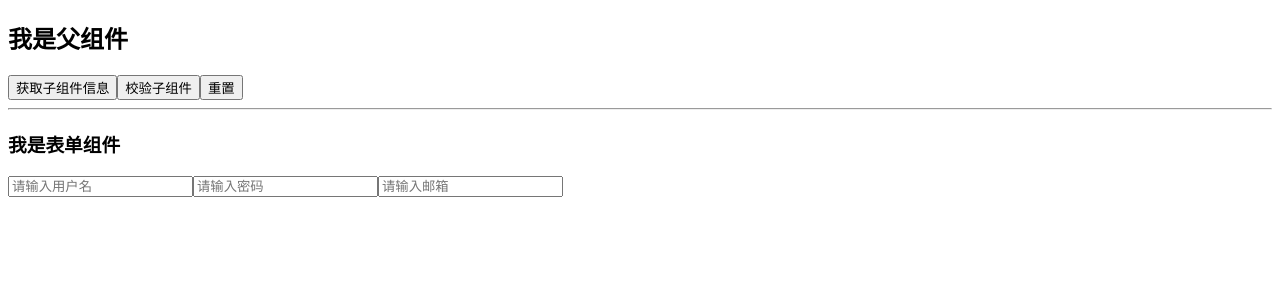
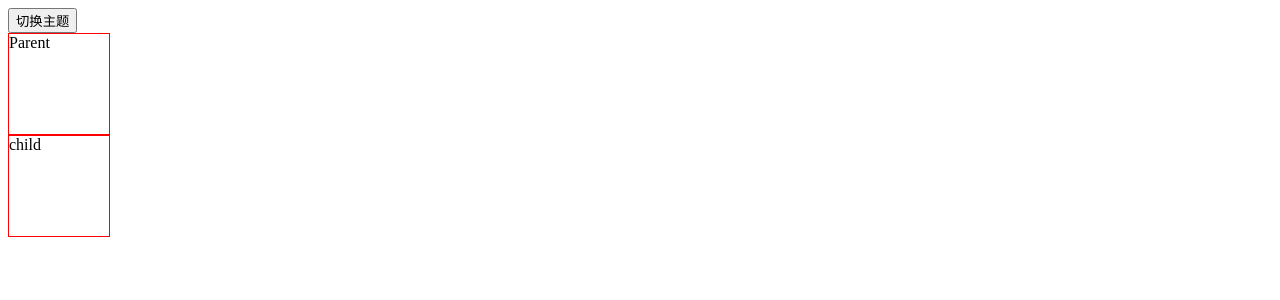
Before and after one commit to XavierElco/JS-Learn, a React (Vite) app in the folder react/react-basic/react-demo/: page / in a window 1280 px wide. Shown: the top 300 px of the page. Built offline with nearby package versions, Linux system fonts and the light colour scheme.

Commit message:
useContext

```diff
--- a/react/react-basic/react-demo/src/App.tsx
+++ b/react/react-basic/react-demo/src/App.tsx
@@ -1,70 +1,54 @@
-import React, { useRef, useState, useImperativeHandle } from 'react';
-
-interface ChildRef {
-  name: string
-  validate: () => string | true
-  reset: () => void
+import React, { useContext, useState } from 'react';
+const ThemeContext = React.createContext<ThemeContextType>({} as ThemeContextType);
+interface ThemeContextType {
+  theme: string;
+  setTheme: (theme: string) => void;
 }
 
-const Child = ({ ref }: { ref: React.Ref<ChildRef> }) => {
-  const [form, setForm] = useState({
-    username: '',
-    password: '',
-    email: ''
-  })
-  const validate = () => {
-    if (!form.username) {
-      return '用户名不能为空'
-    }
-    if (!form.password) {
-      return '密码不能为空'
-    }
-    if (!form.email) {
-      return '邮箱不能为空'
-    }
-    return true
+const Child = () => {
+  const themeContext = useContext(ThemeContext);
+  const styles = {
+    backgroundColor: themeContext.theme === 'light' ? 'white' : 'black',
+    border: '1px solid red',
+    width: 100 + 'px',
+    height: 100 + 'px',
+    color: themeContext.theme === 'light' ? 'black' : 'white'
   }
-  const reset = () => {
-    setForm({
-      username: '',
-      password: '',
-      email: ''
-    })
-  }
-  useImperativeHandle(ref, () => {
-    return {
-      name: 'child',
-      validate: validate,
-      reset: reset
-    }
-  })
-  return <div style={{ marginTop: '20px' }}>
-    <h3>我是表单组件</h3>
-    <input value={form.username} onChange={(e) => setForm({ ...form, username: e.target.value })} placeholder='请输入用户名' type="text" />
-    <input value={form.password} onChange={(e) => setForm({ ...form, password: e.target.value })} placeholder='请输入密码' type="text" />
-    <input value={form.email} onChange={(e) => setForm({ ...form, email: e.target.value })} placeholder='请输入邮箱' type="text" />
+  return <div>
+    <div style={styles}>
+      child
+    </div>
   </div>
 }
 
+const Parent = () => {
+  const themeContext = useContext(ThemeContext);
+  const styles = {
+    backgroundColor: themeContext.theme === 'light' ? 'white' : 'black',
+    border: '1px solid red',
+    width: 100 + 'px',
+    height: 100 + 'px',
+    color: themeContext.theme === 'light' ? 'black' : 'white'
+  }
+  return <div>
+    <div style={styles}>
+      Parent
+    </div>
+    <Child />
+  </div>
+}
 function App() {
-  const childRef = useRef<ChildRef>(null)
-  const showRefInfo = () => {
-    console.log(childRef.current)
-  }
-  const submit = () => {
-    const res = childRef.current?.validate()
-    console.log(res)
-  }
+  const [theme, setTheme] = useState('light');
   return (
     <div>
-      <h2>我是父组件</h2>
-      <button onClick={showRefInfo}>获取子组件信息</button>
-      <button onClick={() => submit()}>校验子组件</button>
-      <button onClick={() => childRef.current?.reset()}>重置</button>
-      <hr />
-      <Child ref={childRef}></Child>
-    </div>
-  );
-}
+      <button onClick={() => setTheme(theme === 'light' ? 'dark' : 'light')}>切换主题</button>
+      <ThemeContext.Provider value={{ theme, setTheme }}>
+        <ThemeContext value={{ theme, setTheme }}>
+          <Parent />
+        </ThemeContext>
+      </ThemeContext.Provider>
+      </div >
+    );
+  }
 
-export default App;
+  export default App;
```
